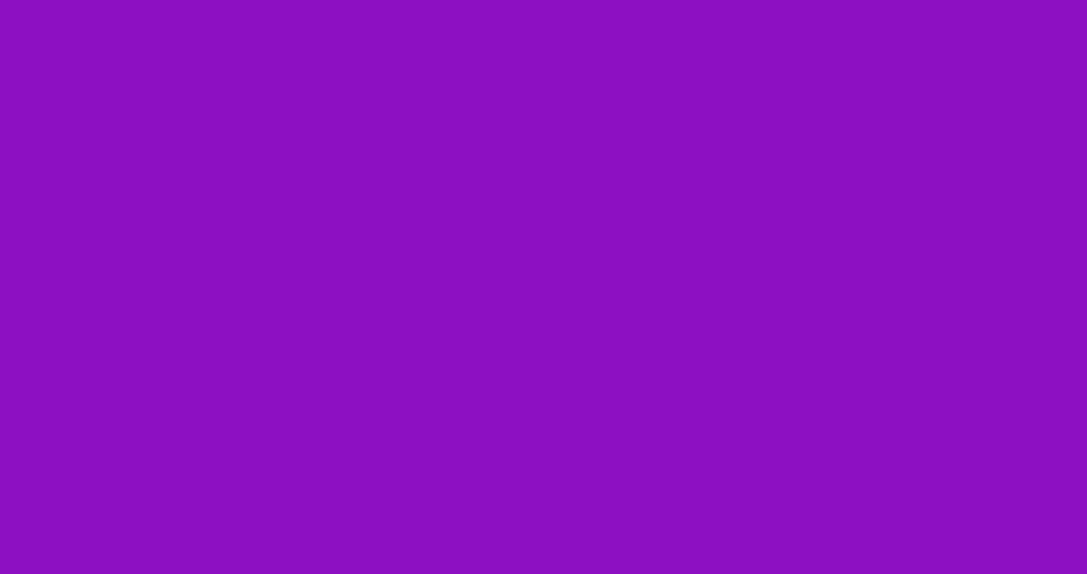
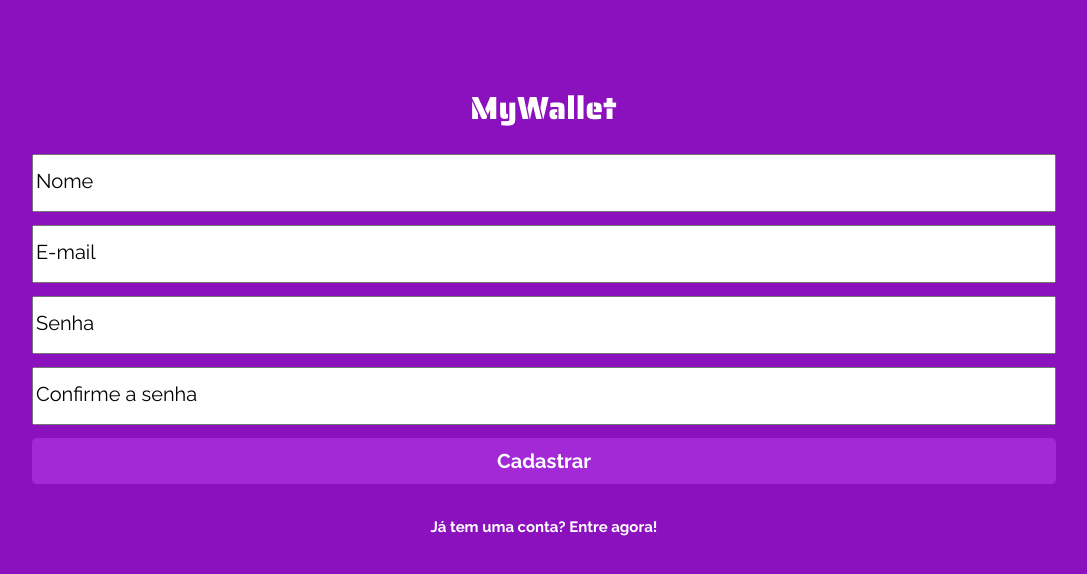
Before and after one commit to weillercarvalho/myWalletFront, a React (Create React App) app: page /cadastro in a window 1280 px wide. Before the commit this address had no page. Shown: the top 574 px of the page, without its empty margins (96-1183 px from the left). Built offline with nearby package versions, Linux system fonts and the light colour scheme.

Commit message:
FEAT [] SingUp

```diff
--- a/src/components/App.js
+++ b/src/components/App.js
@@ -24,8 +24,8 @@ export default function App() {
         <BrowserRouter>
           <Routes>
             <Route path="/" element={<SingIn />} />
-            {/* <Route path="/cadastro" element={<SingUp />}/>
-                <Route path="/principal" element={<PrivatePage><Main /></PrivatePage>}/> */}
+            <Route path="/cadastro" element={<SingUp />}/>
+                <Route path="/principal" element={<PrivatePage><Main /></PrivatePage>}/>
           </Routes>
         </BrowserRouter>
       </UserContext.Provider>
--- a/src/components/SingIn.js
+++ b/src/components/SingIn.js
@@ -1,7 +1,9 @@
 import React from "react";
 import styled from "styled-components";
 import wallet from "../assets/images/MyWallet.png";
+import { useNavigate } from "react-router-dom";
 export default function SingIn() {
+  const navigate = useNavigate();
   function handleForm(e) {
     e.preventDefault();
   }
@@ -14,7 +16,7 @@ export default function SingIn() {
           <input type="password" placeholder="Senha" name="senha"></input>
           <button>Entrar</button>
         </form>
-        <p>Primeira vez? Cadastre-se!</p>
+        <p onClick={() => navigate('/cadastro')}>Primeira vez? Cadastre-se!</p>
       </Father>
     </>
   );
@@ -64,5 +66,8 @@ const Father = styled.div`
     font-weight: 700;
     font-size: 15px;
     margin: 36px auto auto auto;
+    &:hover{
+      cursor: pointer;
+    }
   }
 `;
--- a/src/components/SingUp.js
+++ b/src/components/SingUp.js
@@ -1,4 +1,94 @@
 import React from "react";
+import styled from "styled-components";
+import wallet from "../assets/images/MyWallet.png";
+import { useNavigate } from "react-router-dom";
+import { UserContext } from "./Context";
+
 export default function SingUp() {
-  return <></>;
+  const [password,setPassword] = React.useState('');
+  const [confirmpassword,setConfirmpassword] = React.useState('');
+  const [name,setName] = React.useState('');
+  const [email,setEmail] = React.useState('');
+  const {tokens,setTokens} = React.useContext(UserContext);
+  const navigate = useNavigate();
+
+  React.useEffect(() => {
+    if (tokens) {
+      setTokens(JSON.parse(localStorage.getItem(`mywallet`)));
+      navigate(`/principal`)
+    }
+  })
+
+  function handleForm(e) {
+    e.preventDefault();
+    if (password !== confirmpassword) {
+      return alert(`Senhas não coincidem.`)
+    }
+    console.log(tokens)
+  }
+  return (
+    <>
+      <Father>
+        <img src={wallet} alt="" />
+        <form onSubmit={handleForm}>
+          <input type="text" placeholder="Nome" value={name} onChange={(e) => setName(e.target.value)} name="nome" required></input>
+          <input type="email" placeholder="E-mail" value={email} onChange={(e) => setEmail(e.target.value)} name="email" required></input>
+          <input type="password" placeholder="Senha" value={password} onChange={(e) => setPassword(e.target.value)} name="senha" required></input>
+          <input type="password" placeholder="Confirme a senha" value={confirmpassword} onChange={(e) => setConfirmpassword(e.target.value)} name="confirmeasenha" required></input>
+          <button>Cadastrar</button>
+        </form>
+        <p onClick={() => navigate('/')}>Já tem uma conta? Entre agora!</p>
+      </Father>
+    </>
+  );
 }
+const Father = styled.div`
+  display: flex;
+  justify-content: center;
+  align-items: center;
+  flex-direction: column;
+  font-family: "Raleway", sans-serif;
+  width: 100%;
+  img {
+    margin: 95px auto 28px auto;
+  }
+  input {
+    width: 80%;
+    height: 58px;
+    margin-bottom: 13px;
+    ::placeholder {
+      font-family: "Raleway", sans-serif;
+      color: var(--color-placeholder);
+      font-weight: 400;
+      font-size: 20px;
+    }
+  }
+  form {
+    width: 100%;
+    display: flex;
+    justify-content: center;
+    align-items: center;
+    flex-direction: column;
+  }
+  button {
+    background-color: var(--color-button);
+    width: 80%;
+    height: 46px;
+    border-radius: 5px;
+    color: var(--color-letters);
+    font-family: "Raleway", sans-serif;
+    font-weight: 700;
+    font-size: 20px;
+    border: none;
+  }
+  p {
+    color: var(--color-letters);
+    font-family: "Raleway", sans-serif;
+    font-weight: 700;
+    font-size: 15px;
+    margin: 36px auto auto auto;
+    &:hover{
+      cursor: pointer;
+    }
+  }
+`;
```
Also changed, not shown: src/services/Services.js (+14 -0 lines).
